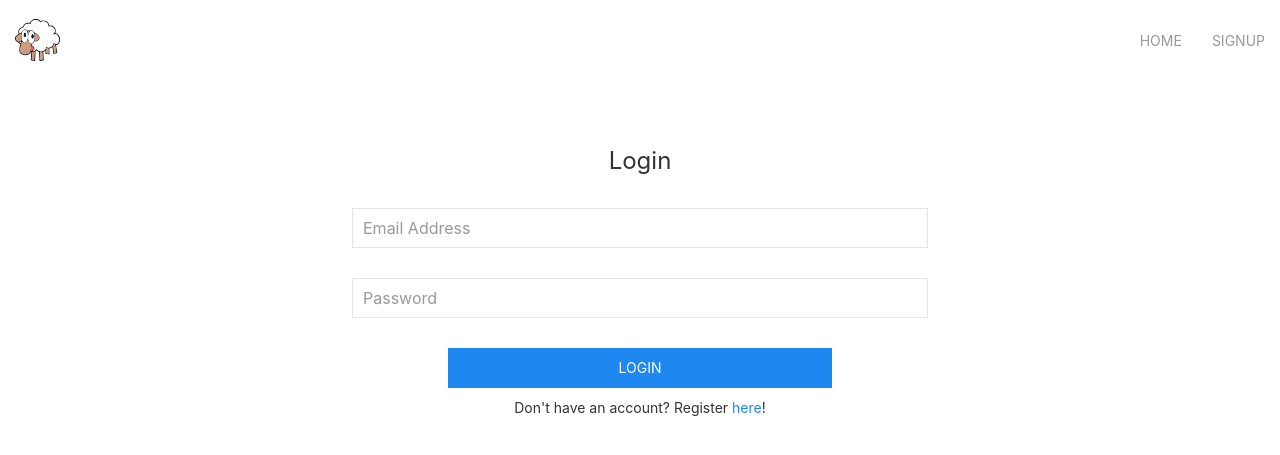
After one commit to lamby-ml/lamby-web, a Flask app: page /login in a window 1280 px wide. The commit adds this page. Shown: the top 455 px of the page. Run offline with Flask 2, Linux system fonts and the light colour scheme.

Commit message:
Updates for Sign In, Sign Up, Log In, and Projects. (#5)
* add lamby logo

* Add sign up jinja template and route in controller

* rename to auth

* refactor controller and template structure

* added routes for profile, signup and form handling

* Remove strict slashes

* Fix formatting

* Add basic login

* Update templates

* Add Flask-Login

* Add session management

* Update config.py

* Restrict profiles to logged in users

* Update README.md

* Update templates

* Add Flask-WTF

* Setup authentication form

* Update static files

* Update templates

* Add isort

* Fixed imports

* add ui functionality and changes

* Add UI configuration

* Fix formatting

* Add navbar

* Add dummy project rendering

```diff
--- a/lamby/__init__.py
+++ b/lamby/__init__.py
@@ -1,22 +1,25 @@
 import os
 
-from dotenv import load_dotenv
-from flask import Flask
-from flask_migrate import Migrate
 from pathlib import Path
 
 
 def create_app():
+    from flask import Flask
+
     app = Flask(__name__)
     app = configure_application(app)
     app = connect_database(app)
+    app = initialize_sessions(app)
     app = register_bluprints(app)
+    app = configure_ui(app)
+
     return app
 
 
 def configure_application(app):
+    from dotenv import load_dotenv
+
     env = os.getenv('FLASK_ENV')
-
     dotenv_path = Path('.') / ('%s.env' % env)
     load_dotenv(dotenv_path=dotenv_path)
 
@@ -29,10 +32,15 @@ def configure_application(app):
     else:
         app.config.from_object('lamby.config.Config')
 
+    # Set application level settings
+    app.url_map.strict_slashes = False
+
     return app
 
 
 def connect_database(app):
+    from flask_migrate import Migrate
+
     from lamby.database import db
     from lamby.models.user import User  # NOQA: F401
 
@@ -42,17 +50,48 @@ def connect_database(app):
     return app
 
 
+def initialize_sessions(app):
+    from flask_login import LoginManager
+
+    from lamby.models.user import User
+
+    login_manager = LoginManager()
+    login_manager.init_app(app)
+    login_manager.login_view = 'auth.login'
+
+    @login_manager.user_loader
+    def load_user(user_id):
+        return User.query.get(int(user_id))
+
+    return app
+
+
 def register_bluprints(app):
     # Import controllers
     from lamby.controllers.home import home_blueprint
+    from lamby.controllers.auth import auth_blueprint
+    from lamby.controllers.profile import profile_blueprint
 
     # Import API endpoints
     from lamby.api.greet import greet_blueprint
 
     # Register controllers
     app.register_blueprint(home_blueprint)
+    app.register_blueprint(auth_blueprint)
+    app.register_blueprint(profile_blueprint, url_prefix='/profile')
 
     # Register API endpoints (all api routes should be prefixed with /api)
     app.register_blueprint(greet_blueprint, url_prefix='/api')
 
     return app
+
+
+def configure_ui(app):
+    from flask_login import current_user
+    from lamby.util.ui import initialize_navlinks
+    from lamby.util.ui import initialize_projects
+
+    initialize_navlinks(app, current_user)
+    initialize_projects(app, current_user)
+
+    return app
--- a/lamby/api/greet.py
+++ b/lamby/api/greet.py
@@ -1,5 +1,4 @@
 from flask import Blueprint, jsonify
-
 
 greet_blueprint = Blueprint('greet', __name__, url_prefix='/greet')
 
--- a/lamby/config.py
+++ b/lamby/config.py
@@ -1,5 +1,4 @@
 import os
-
 
 BASE_DIR = os.path.abspath(os.path.dirname(__file__))
 DB_DIR = os.path.join(BASE_DIR,  'database')
@@ -8,6 +7,7 @@ DB_DIR = os.path.join(BASE_DIR,  'database')
 class Config(object):
     DEBUG = False
     TESTING = False
+    SECRET_KEY = '9f032adf045bb72391818a6ded254c75'
     SQLALCHEMY_DATABASE_URI = 'sqlite:///:memory:'
     SQLALCHEMY_TRACK_MODIFICATIONS = False
 
--- /dev/null
+++ b/lamby/controllers/auth.py
@@ -0,0 +1,60 @@
+from flask import Blueprint, flash, redirect, render_template, url_for
+from flask_login import current_user, login_user, logout_user
+
+from lamby.database import db
+from lamby.forms.auth import AuthForm
+from lamby.models.user import User
+
+auth_blueprint = Blueprint('auth', __name__)
+
+
+@auth_blueprint.route('/signup', methods=['GET', 'POST'])
+def signup():
+    if current_user.is_authenticated:
+        return redirect(url_for('profile.index'))
+
+    form = AuthForm()
+    form.submit.label.text = 'SIGNUP'
+
+    if form.validate_on_submit():
+        if User.query.filter_by(email=form.email.data).first() is not None:
+            flash('Email is already in use!', category='danger')
+            return redirect(url_for('auth.signup'))
+
+        user = User(email=form.email.data)
+        user.set_password(form.password.data)
+
+        db.session.add(user)
+        db.session.commit()
+
+        login_user(user, remember=True)
+        return redirect(url_for('profile.index'))
+
+    return render_template('auth.jinja', is_signup=True, form=form)
+
+
+@auth_blueprint.route('/login', methods=['GET', 'POST'])
+def login():
+    if current_user.is_authenticated:
+        return redirect(url_for('profile.index'))
+
+    form = AuthForm()
+    form.submit.label.text = 'LOGIN'
+
+    if form.validate_on_submit():
+        user = User.query.filter_by(email=form.email.data).first()
+
+        if user is None or not user.check_password(form.password.data):
+            flash('Invalid Credentials!', category='danger')
+            return redirect(url_for('auth.login'))
+
+        login_user(user, remember=True)
+        return redirect(url_for('profile.index'))
+
+    return render_template('auth.jinja', is_signup=False, form=form)
+
+
+@auth_blueprint.route('/logout', methods=['GET', 'POST'])
+def logout():
+    logout_user()
+    return redirect(url_for('auth.login'))
--- /dev/null
+++ b/lamby/forms/auth.py
@@ -0,0 +1,9 @@
+from flask_wtf import FlaskForm
+from wtforms import PasswordField, StringField, SubmitField
+from wtforms.validators import DataRequired
+
+
+class AuthForm(FlaskForm):
+    email = StringField('Email', validators=[DataRequired()])
+    password = PasswordField('Password', validators=[DataRequired()])
+    submit = SubmitField('Submit')
--- a/lamby/static/css/index.css
+++ b/lamby/static/css/index.css
@@ -1,3 +1,8 @@
+body {
+  margin: 0;
+  padding: 0;
+}
+
 .content {
   margin: 5%;
 }
--- /dev/null
+++ b/lamby/templates/auth.jinja
@@ -0,0 +1,36 @@
+{% extends "helpers/base.jinja" %}
+
+{% block title %}
+{% if is_signup %}
+    Signup
+{% else %}
+    Login
+{% endif %}
+{% endblock %}
+
+{% block content %}
+<div align="center">
+    <h3>
+    {% if is_signup %}
+        Signup
+    {% else %}
+        Login
+    {% endif %}
+    </h3>
+</div>
+
+<form method="post" action="" novalidate>
+    {{ form.hidden_tag() }}
+    {{ form.email(class_="uk-input uk-width-1-2 uk-align-center", placeholder="Email Address") }}
+    {{ form.password(class_="uk-input uk-width-1-2 uk-align-center", placeholder="Password") }}
+    {{ form.submit(class_="uk-button uk-button-primary uk-width-1-3 uk-margin-small-bottom uk-align-center") }}
+</form>
+
+<div align="center">
+    {% if is_signup %}
+        <h6 class="uk-align-center">Already have an account? Sign in <a href="{{ url_for('auth.login') }}">here</a>!</h6>
+    {% else %}
+        <h6 class="uk-align-center">Don't have an account? Register <a href="{{ url_for('auth.signup') }}">here</a>!</h6>
+    {% endif %}
+</div>
+{% endblock %}
--- /dev/null
+++ b/lamby/templates/helpers/base.jinja
@@ -0,0 +1,74 @@
+<!DOCTYPE html>
+<html lang="en">
+<head>
+    {% block head %}
+    <title>Lamby - {% block title %}{% endblock %}</title>
+    <meta charset="utf-8">
+    <meta name="viewport" content="width=device-width, initial-scale=1">
+
+    <link rel="stylesheet" href="{{ url_for('static', filename='css/index.css') }}" />
+    <link rel="stylesheet" href="{{ url_for('static', filename='css/uikit.min.css') }}" />
+
+    <script src="{{ url_for('static', filename='js/uikit.min.js') }}"></script>
+    <script src="{{ url_for('static', filename='js/uikit-icons.min.js') }}"></script>
+    {% endblock %}
+</head>
+
+<body>
+    {# Navbar #}
+    {% block navbar %}
+    <nav class="uk-navbar-container uk-navbar-transparent" uk-navbar>
+        {# Logo #}
+        <div class="uk-navbar-left">
+            <a class="uk-navbar-item uk-logo" href="{{ url_for('profile.index') }}">
+                <img src="{{ url_for('static', filename='img/lamby.svg') }}" width=45 height=45>
+            </a>
+        </div>
+
+        {# Navlinks #}
+        <div class="uk-navbar-right">
+            <ul class="uk-navbar-nav">
+                {% set navlinks = anonymous_navlinks %}
+                {% if current_user.is_authenticated %}
+                    {% set navlinks = authenticated_navlinks %}
+                {% endif %}
+                {%- for navlink in navlinks %}
+                    {% if url_for(navlink.endpoint) != url_for(request.endpoint) %}
+                        <li><a href="{{ url_for(navlink.endpoint) }}">{{ navlink.name }}</a></li>
+                    {% endif %}
+                {%- endfor %}
+            </ul>
+        </div>
+    </nav>
+    {% endblock %}
+
+    {# Main Content #}
+    <div class="content">
+        {% block content %}
+        {% endblock %}
+    </div>
+
+    {# Flashed Messages #}
+    {% with messages = get_flashed_messages(with_categories=true) %}
+    {% if messages %}
+    {% for category, message in messages %}
+    <div class="uk-container-small uk-align-center uk-alert-{{ category }}" uk-alert>
+        <a id="flash-close" class="uk-alert-close" uk-close></a>
+        <p>{{ message }}</p>
+    </div>
+
+    <script type="text/javascript">
+        const closeAlert = function () {
+            document.getElementById('flash-close').click();
+        }
+        setTimeout(closeAlert, 1000 * 3);
+    </script>
+    {% endfor %}
+    {% endif %}
+    {% endwith %}
+
+    {# Footer #}
+    {% block footer %}
+    {% endblock %}
+</body>
+</html>
```
Also changed, not shown: lamby/controllers/profile.py (added, +10 -0 lines), lamby/models/user.py (+16 -1 lines), lamby/templates/base.jinja (deleted, +0 -51 lines), lamby/templates/home.jinja (+6 -2 lines), lamby/templates/profile.jinja (added, +23 -0 lines), lamby/util/ui.py (added, +50 -0 lines), README.md, lamby/static/img/lamby.svg (added), 2 other files.
